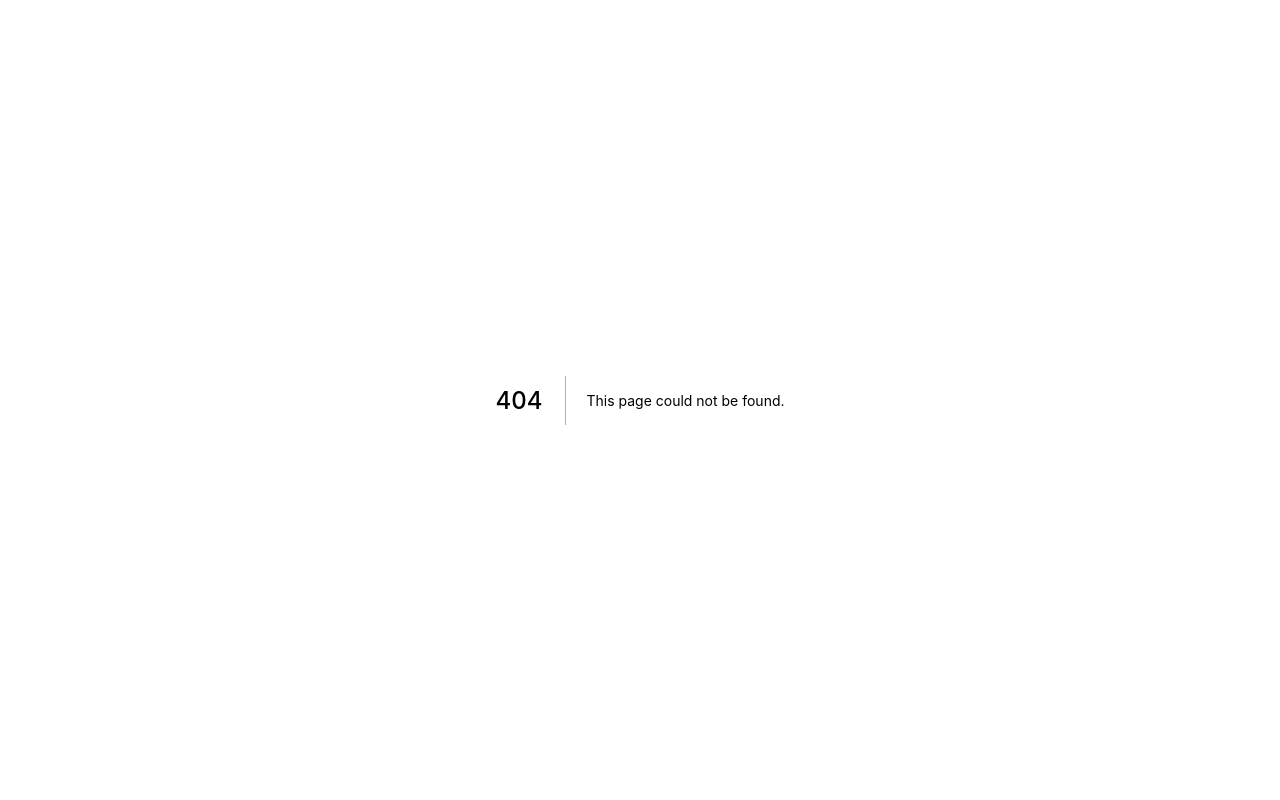
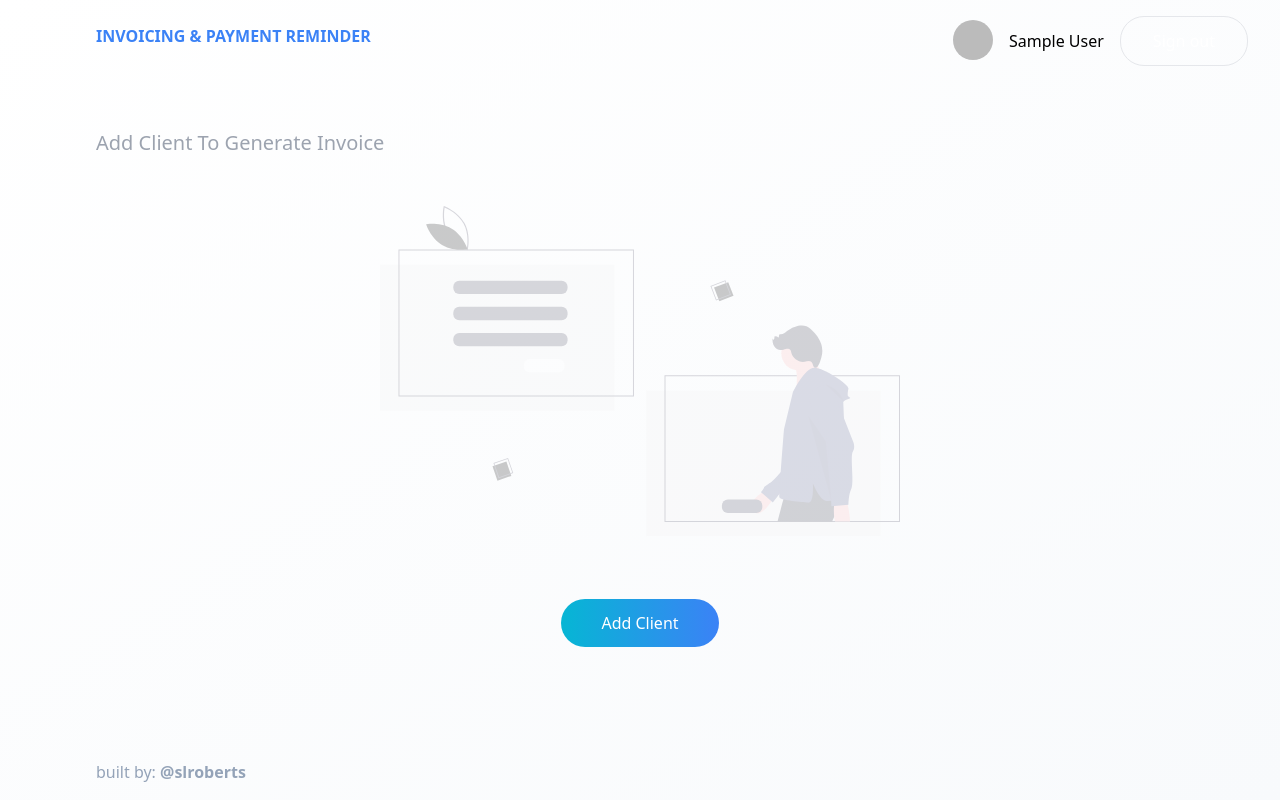
Before and after one commit to slroberts/next-invoicing-payment-reminder, a Next.js app: page /dashboard in a window 1280 px wide. Before the commit this address had no page. Built offline with nearby package versions, Linux system fonts and the light colour scheme; no server answers; sample sign-in values are in the browser's storage.

Commit message:
build dashboard page

```diff
--- /dev/null
+++ b/pages/dashboard.tsx
@@ -0,0 +1,36 @@
+import { NextPage } from 'next';
+import AuthBtn from '../components/AuthBtn';
+import Layout from '../components/Layout';
+import Image from 'next/image';
+import Button from '../components/Button';
+
+const DashBoard: NextPage = () => {
+  return (
+    <Layout>
+      <section>
+        <div className='absolute top-16 md:top-4 md:right-8'>
+          <AuthBtn />
+        </div>
+        <article className='-mt-10'>
+          <h2 className='font-medium text-xl text-gray-400 antialiased mb-6 text-left'>
+            Add Client To Generate Invoice
+          </h2>
+          <figure className='text-center opacity-20'>
+            <Image
+              src='/images/undraw_fill_in_mie5.svg'
+              alt='Invoicing illustration - man in a black shirt with gray pants and black shoes looking at a large invoice.'
+              width={520}
+              height={380}
+              priority
+            />
+          </figure>
+          <div className='text-center mt-8'>
+            <Button type='button' buttonText='Add Client' />
+          </div>
+        </article>
+      </section>
+    </Layout>
+  );
+};
+
+export default DashBoard;
```
Also changed, not shown: public/images/undraw_fill_in_mie5.svg (added).
